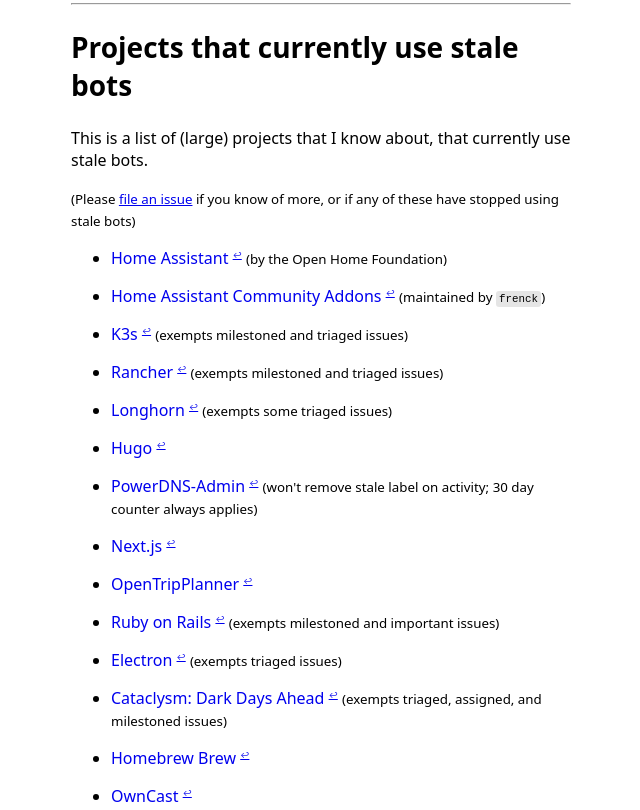
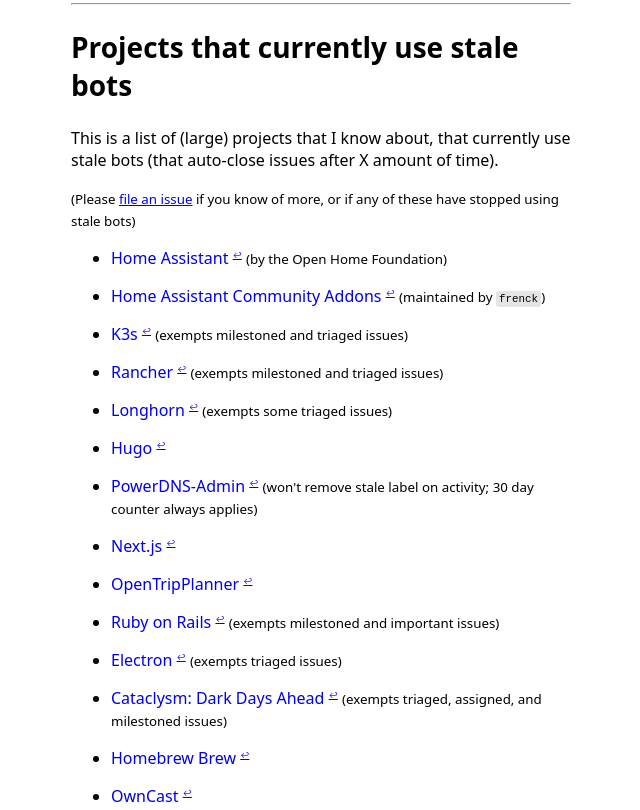
Before and after one commit to ShadowJonathan/nostalebots.xyz, an Eleventy site: page src/index.md in a window 1280 px wide. Shown: the part 4277-5087 px from the top of the page, without its empty margins (319-959 px from the left). Built offline with nearby package versions, Linux system fonts and the light colour scheme; Eleventy itself is replaced by a stand-in of ours; files that its build step writes are made by us from their sources; what markdown-it-sub would draw is missing.

Commit message:
add specifier

```diff
--- a/src/index.md
+++ b/src/index.md
@@ -95,7 +95,7 @@
 
 ## Projects that currently use stale bots
 
-This is a list of (large) projects that I know about, that currently use stale bots.
+This is a list of (large) projects that I know about, that currently use stale bots (that auto-close issues after X amount of time).
 
 <small>(Please [file an issue](https://github.com/ShadowJonathan/nostalebots.xyz/issues/new) if you know of more, or if any of these have stopped using stale bots)</small>
 
```
